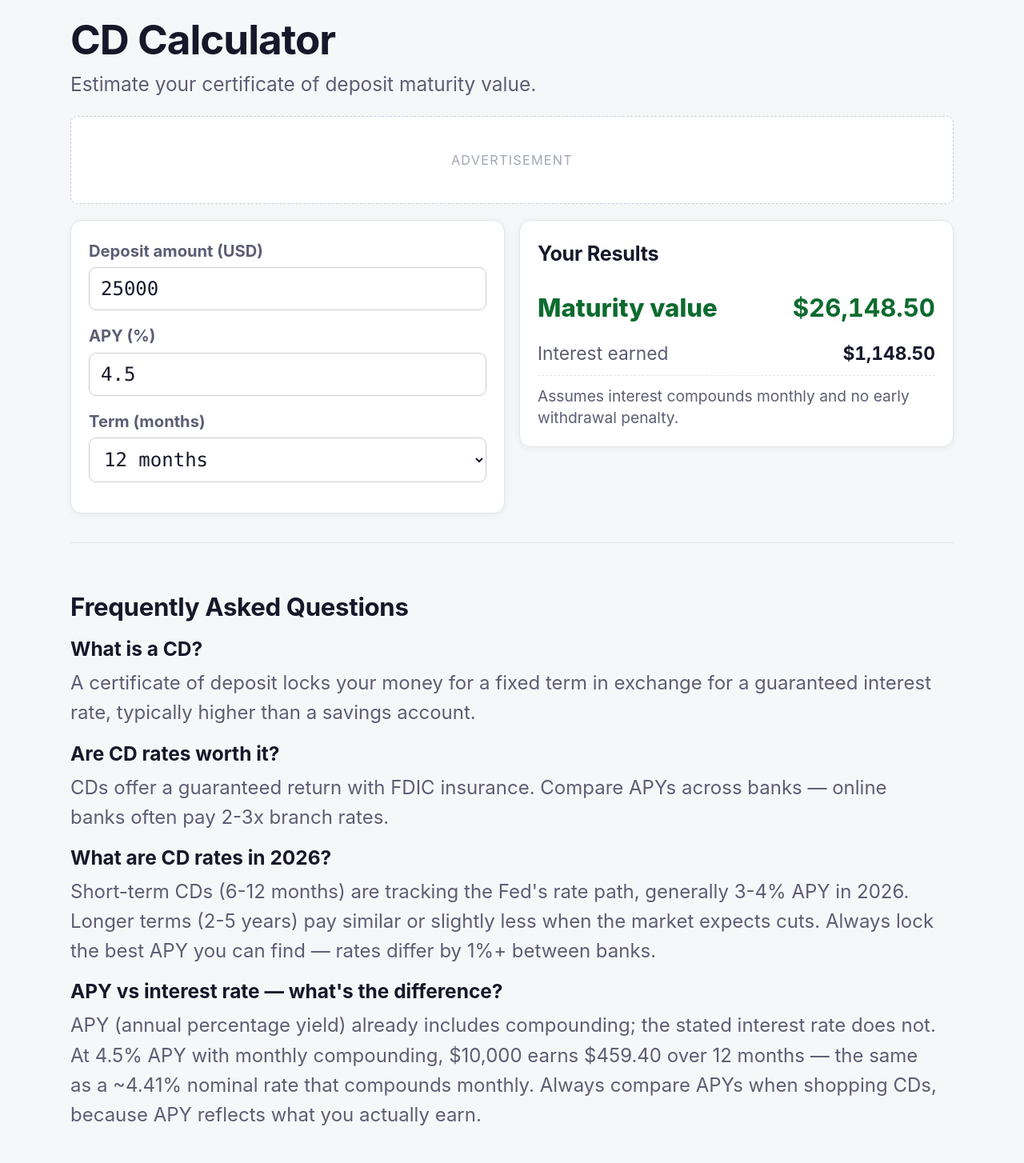
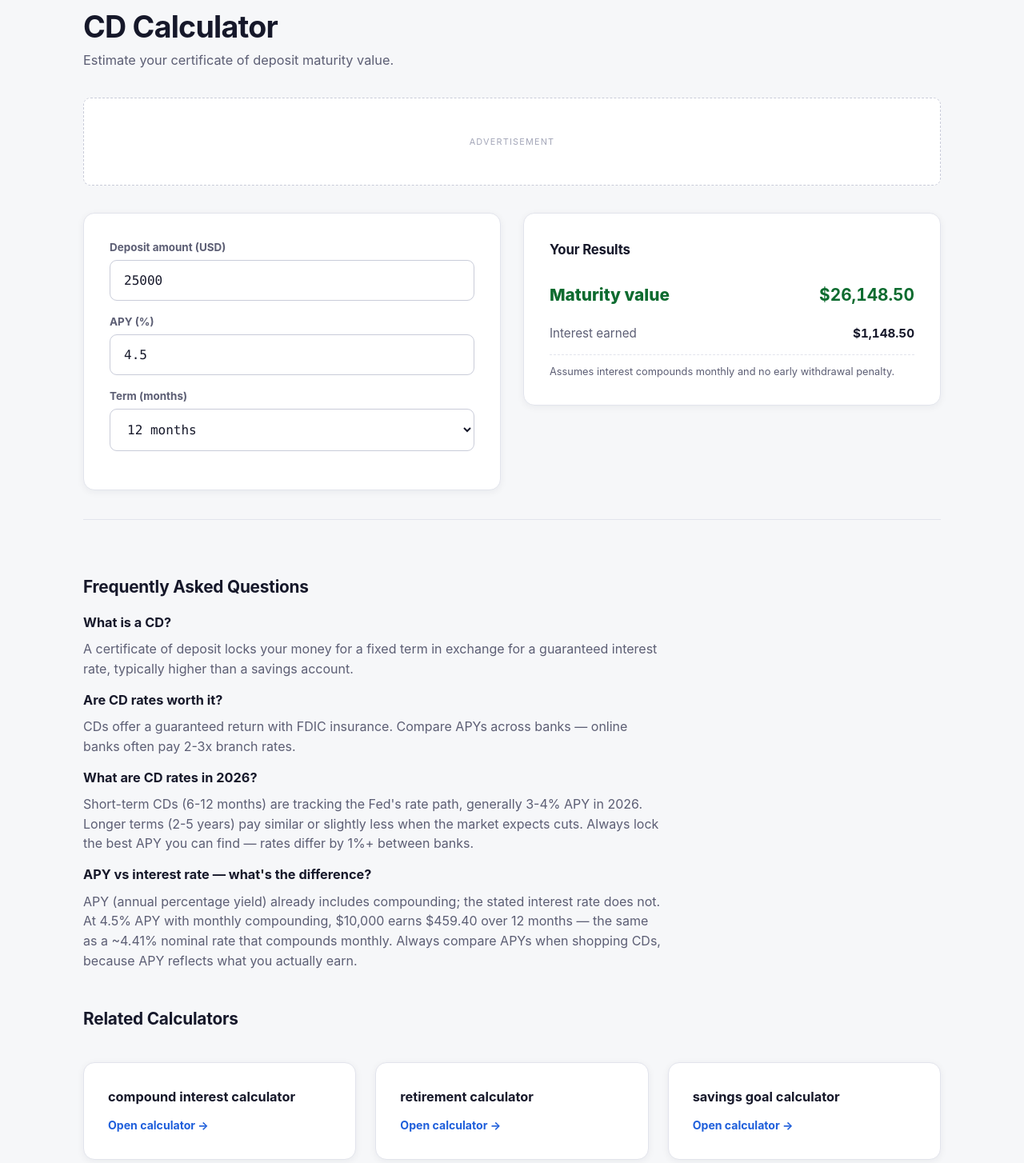
Before and after one commit to yasir23/usmoneyhq, a Next.js app: page /cd-calculator in a window 1280 px wide. Shown: the part 121-1575 px from the top of the page at 80% size. Built offline with nearby package versions, Linux system fonts and the light colour scheme.

Commit message:
Revert 150% text scale; add spacing instead: container 2.5rem/6rem, cards 32px, grids ~28px, table cells 13px 16px, deeper section rhythm

```diff
--- a/styles/globals.css
+++ b/styles/globals.css
@@ -36,19 +36,7 @@
 
 html {
   -webkit-text-size-adjust: 100%;
-  /* Mobile-first base: 112.5% (18px) — comfortable on a phone at 100% zoom,
-     where 24px would be oversized. */
-  font-size: 112.5%;
-}
-
-/* Desktop / tablet: render at 150% (16px -> 24px) so visitors never have to
-   zoom in to read the site. Every type size in this stylesheet is expressed in
-   rem, so all text scales from this single value; using a percentage rather
-   than a fixed px still honours a visitor's own larger browser font setting. */
-@media (min-width: 768px) {
-  html {
-    font-size: 150%;
-  }
+  font-size: 100%;
 }
 
 body {
@@ -69,11 +57,9 @@ a:hover {
 }
 
 .container {
-  /* 48rem = 1152px at the 150% root below. Keeps the line measure readable
-     (~65-75 characters) at 24px type, which is what 150% browser zoom gave. */
-  max-width: 48rem;
+  max-width: 70rem;
   margin: 0 auto;
-  padding: 1rem 1rem 3rem;
+  padding: 2.5rem 1.5rem 6rem;
 }
 
 h1 {
@@ -85,13 +71,13 @@ h1 {
 
 h2 {
   font-size: 1.3rem;
-  margin: 32px 0 10px;
+  margin: 44px 0 16px;
   letter-spacing: -0.01em;
 }
 
 h3 {
   font-size: 1.02rem;
-  margin: 20px 0 6px;
+  margin: 28px 0 10px;
 }
 
 .sub {
@@ -154,7 +140,7 @@ h3 {
 .footer-grid {
   display: grid;
   grid-template-columns: repeat(auto-fit, minmax(200px, 1fr));
-  gap: 20px;
+  gap: 30px;
   margin-bottom: 20px;
 }
 
@@ -205,7 +191,7 @@ h3 {
 .grid {
   display: grid;
   grid-template-columns: 1fr 1fr;
-  gap: 18px;
+  gap: 28px;
   align-items: start;
 }
 
@@ -219,7 +205,7 @@ h3 {
   background: var(--surface);
   border: 1px solid var(--border);
   border-radius: var(--radius);
-  padding: 22px;
+  padding: 32px;
   box-shadow: var(--shadow);
 }
 
@@ -249,7 +235,7 @@ h3 {
 .field input,
 .field select {
   width: 100%;
-  padding: 12px 14px;
+  padding: 15px 17px;
   font-size: 1rem;
   font-family: var(--mono);
   border: 1px solid var(--border-strong);
@@ -291,7 +277,7 @@ h3 {
   display: flex;
   justify-content: space-between;
   gap: 12px;
-  padding: 10px 0;
+  padding: 14px 0;
   border-bottom: 1px dashed var(--border);
   font-size: 0.95rem;
 }
@@ -310,7 +296,7 @@ h3 {
   font-weight: 800;
   color: var(--accent);
   border-bottom: none;
-  padding: 12px 0 4px;
+  padding: 16px 0 6px;
 }
 
 .results .row.highlight span {
@@ -333,7 +319,7 @@ h3 {
   background: var(--surface);
   border: 1px dashed var(--border-strong);
   border-radius: var(--radius-sm);
-  margin: 20px 0;
+  margin: 34px 0;
 }
 
 .ad-label {
@@ -347,8 +333,8 @@ h3 {
 .tool-grid {
   display: grid;
   grid-template-columns: repeat(auto-fit, minmax(250px, 1fr));
-  gap: 16px;
-  margin: 22px 0;
+  gap: 24px;
+  margin: 38px 0;
 }
 
 .tool-card {
@@ -356,7 +342,7 @@ h3 {
   background: var(--surface);
   border: 1px solid var(--border);
   border-radius: var(--radius);
-  padding: 20px;
+  padding: 30px;
   color: var(--text);
   box-shadow: var(--shadow);
   transition: transform 0.15s ease, box-shadow 0.15s ease, border-color 0.15s ease;
@@ -371,7 +357,7 @@ h3 {
 
 .tool-card h2,
 .tool-card h3 {
-  margin: 0 0 6px;
+  margin: 0 0 10px;
   color: var(--text);
 }
 
@@ -393,7 +379,7 @@ h3 {
 }
 
 .faq h3 {
-  margin: 0 0 4px;
+  margin: 0 0 8px;
 }
 
 .faq p {
@@ -419,7 +405,7 @@ h3 {
   background: var(--surface);
   border: 1px solid var(--border);
   border-radius: var(--radius);
-  padding: 8px;
+  padding: 14px;
   margin-top: 12px;
 }
 
@@ -432,7 +418,7 @@ table {
 
 th,
 td {
-  padding: 8px 12px;
+  padding: 13px 16px;
   text-align: right;
   border-bottom: 1px solid var(--border);
   white-space: nowrap;
@@ -488,7 +474,7 @@ thead th {
   display: flex;
   justify-content: space-between;
   gap: 12px;
-  padding: 8px 0;
+  padding: 12px 0;
   border-bottom: 1px dashed var(--border);
   font-size: 0.95rem;
 }
@@ -557,8 +543,8 @@ thead th {
 .compare-grid {
   display: grid;
   grid-template-columns: 1fr 1fr;
-  gap: 20px;
-  margin: 20px 0;
+  gap: 28px;
+  margin: 30px 0;
 }
 @media (max-width: 800px) {
   .compare-grid { grid-template-columns: 1fr; }
```
